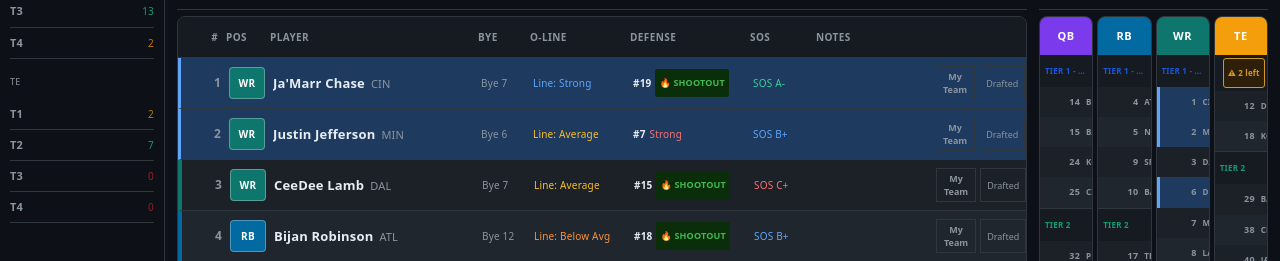
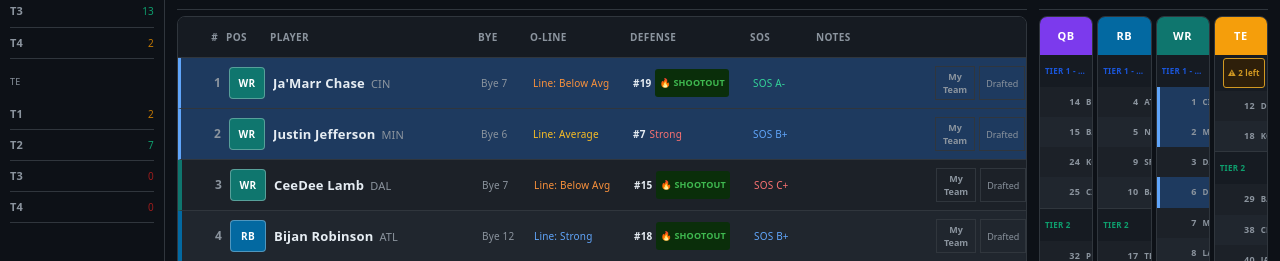
Before and after one commit to Parth33/fantasy-draft-server, a React (Vite) app in the folder fantasy-draft-companion/: page / in a window 1280 px wide. Shown: the part 540-801 px from the top of the page. Built offline with nearby package versions, Linux system fonts and the light colour scheme.

Commit message:
update o-line grades with 2026 PFF rankings — DEN/PHI/TB/IND/CHI elite, GB/TEN/JAX/CLE/WAS weak

```diff
--- a/fantasy-draft-companion/src/App.jsx
+++ b/fantasy-draft-companion/src/App.jsx
@@ -164,23 +164,24 @@ const TIER_LABELS = {
   K: { 1: "All" }, DEF: { 1: "All" },
 };
 
+// 2026 PFF O-line rankings. Rank 1-5 Elite, 6-10 Strong, 11-16 Average, 17-22 Below Avg, 23-27 Poor, 28-32 Weak.
 const OLINE = {
-  PHI:{run:95,pass:94,label:"Elite"},DET:{run:93,pass:91,label:"Elite"},
-  KC:{run:88,pass:90,label:"Elite"},BAL:{run:92,pass:87,label:"Elite"},
-  BUF:{run:84,pass:89,label:"Strong"},SF:{run:87,pass:86,label:"Strong"},
-  CIN:{run:82,pass:85,label:"Strong"},MIA:{run:80,pass:83,label:"Strong"},
-  GB:{run:83,pass:82,label:"Strong"},HOU:{run:79,pass:81,label:"Average"},
-  DAL:{run:78,pass:80,label:"Average"},LAR:{run:77,pass:79,label:"Average"},
-  TB:{run:75,pass:78,label:"Average"},SEA:{run:76,pass:76,label:"Average"},
-  PIT:{run:74,pass:75,label:"Average"},MIN:{run:73,pass:74,label:"Average"},
-  ATL:{run:72,pass:73,label:"Below Avg"},IND:{run:71,pass:72,label:"Below Avg"},
-  NYG:{run:68,pass:70,label:"Below Avg"},JAX:{run:67,pass:69,label:"Below Avg"},
-  WAS:{run:70,pass:68,label:"Below Avg"},LV:{run:65,pass:67,label:"Poor"},
-  NE:{run:64,pass:66,label:"Poor"},NYJ:{run:63,pass:65,label:"Poor"},
-  NO:{run:69,pass:63,label:"Poor"},CAR:{run:60,pass:62,label:"Poor"},
-  TEN:{run:61,pass:61,label:"Poor"},ARI:{run:62,pass:60,label:"Poor"},
-  CHI:{run:66,pass:64,label:"Poor"},CLE:{run:81,pass:77,label:"Average"},
-  LAC:{run:76,pass:82,label:"Average"},DEN:{run:74,pass:76,label:"Average"},
+  DEN:{run:74,pass:76,label:"Elite"},PHI:{run:95,pass:94,label:"Elite"},
+  TB:{run:75,pass:78,label:"Elite"},IND:{run:71,pass:72,label:"Elite"},
+  CHI:{run:66,pass:64,label:"Elite"},BUF:{run:84,pass:89,label:"Strong"},
+  LAC:{run:76,pass:82,label:"Strong"},KC:{run:88,pass:90,label:"Strong"},
+  ATL:{run:72,pass:73,label:"Strong"},SF:{run:87,pass:86,label:"Strong"},
+  LAR:{run:77,pass:79,label:"Average"},MIN:{run:73,pass:74,label:"Average"},
+  NE:{run:64,pass:66,label:"Average"},PIT:{run:74,pass:75,label:"Average"},
+  SEA:{run:76,pass:76,label:"Average"},NO:{run:69,pass:63,label:"Average"},
+  DAL:{run:78,pass:80,label:"Below Avg"},LV:{run:65,pass:67,label:"Below Avg"},
+  DET:{run:93,pass:91,label:"Below Avg"},CIN:{run:82,pass:85,label:"Below Avg"},
+  NYJ:{run:63,pass:65,label:"Below Avg"},ARI:{run:62,pass:60,label:"Below Avg"},
+  NYG:{run:68,pass:70,label:"Poor"},BAL:{run:92,pass:87,label:"Poor"},
+  MIA:{run:80,pass:83,label:"Poor"},CAR:{run:60,pass:62,label:"Poor"},
+  HOU:{run:79,pass:81,label:"Poor"},GB:{run:83,pass:82,label:"Weak"},
+  TEN:{run:61,pass:61,label:"Weak"},JAX:{run:67,pass:69,label:"Weak"},
+  CLE:{run:81,pass:77,label:"Weak"},WAS:{run:70,pass:68,label:"Weak"},
 };
 
 const DEF = {
```
